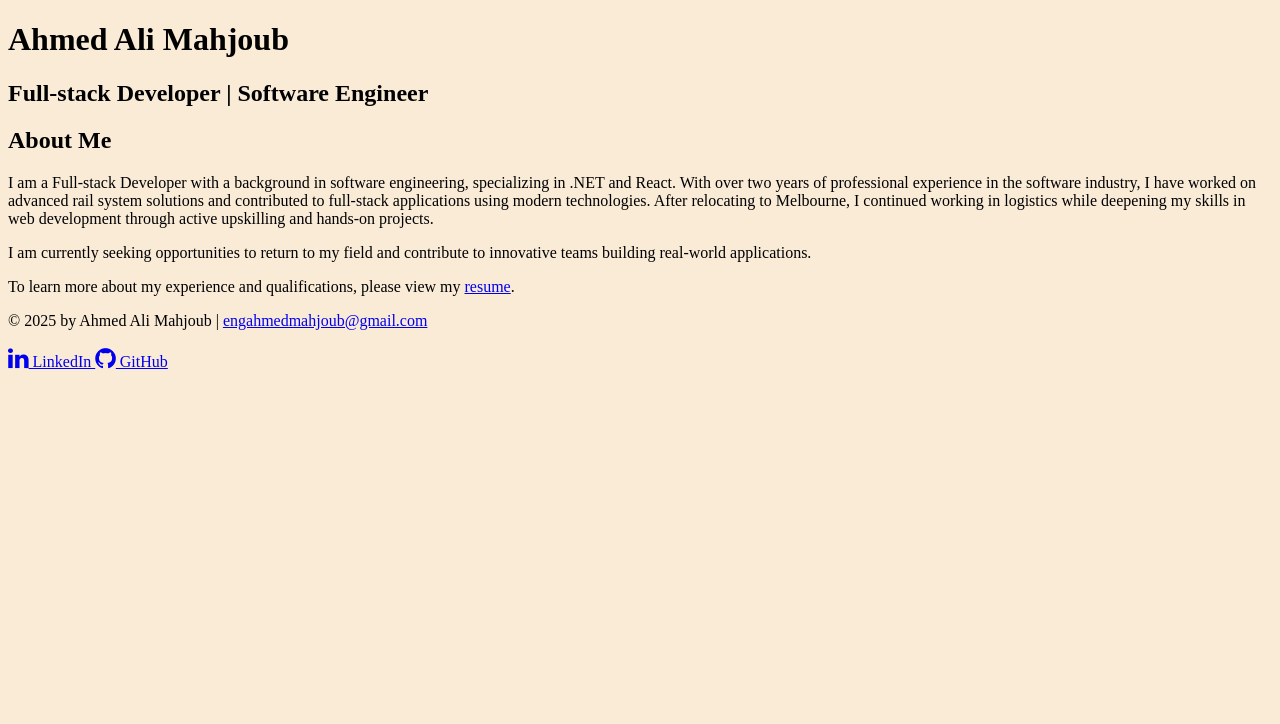
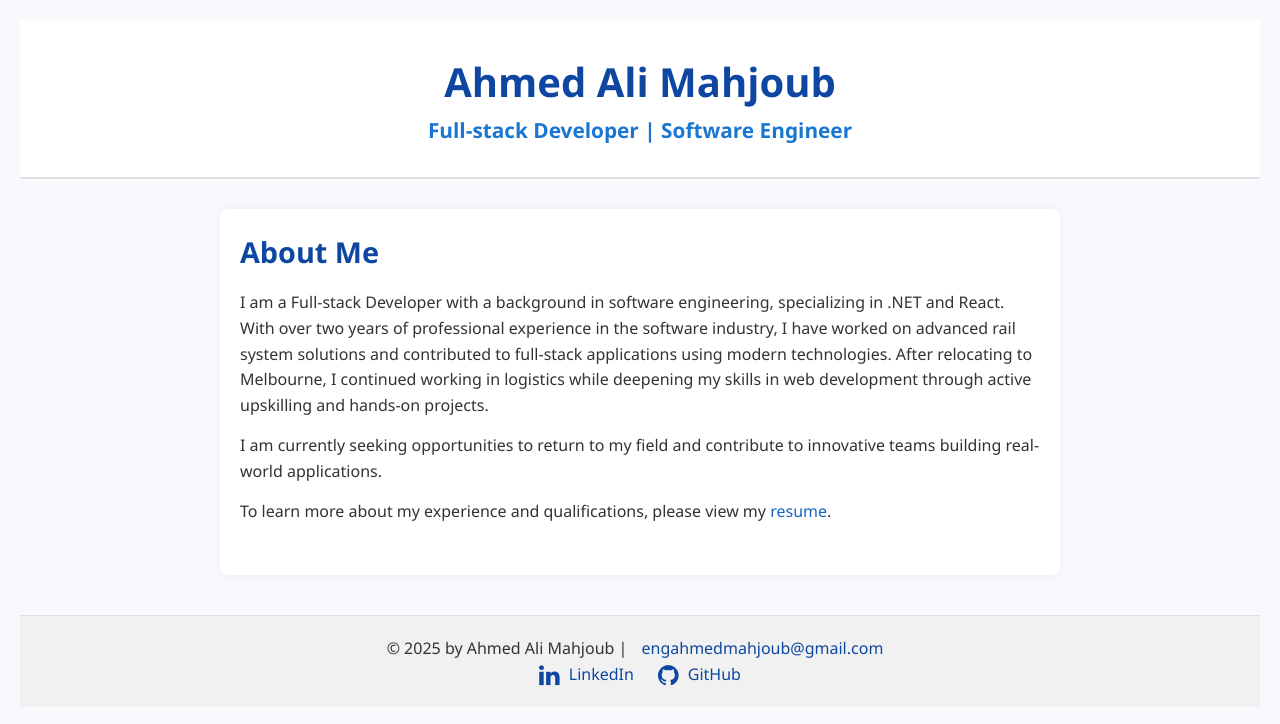
Before and after one commit to EngAhmedMahjoub/portofilio, a plain HTML site: page index.html in a window 1280 px wide. Drawn offline with Linux system fonts and the light colour scheme.

Commit message:
create a styling template for both  webpages

```diff
--- a/css/styles.css
+++ b/css/styles.css
@@ -1,3 +1,80 @@
-body {
-    background: antiquewhite;
-}
+/* Reset some default styles */
+body, h1, h2, p, ul {
+    margin: 0;
+    padding: 0;
+    font-family: 'Segoe UI', Tahoma, Geneva, Verdana, sans-serif;
+  }
+
+  body {
+    background-color: #f7f9fc;
+    color: #333;
+    line-height: 1.6;
+    padding: 20px;
+  }
+
+  header {
+    text-align: center;
+    padding: 30px 0;
+    background-color: #ffffff;
+    border-bottom: 2px solid #e0e0e0;
+  }
+
+  header h1 {
+    font-size: 2.5em;
+    color: #0d47a1;
+  }
+
+  header h2 {
+    font-size: 1.3em;
+    color: #1976d2;
+  }
+
+  main {
+    max-width: 800px;
+    margin: 30px auto;
+    padding: 20px;
+    background-color: #ffffff;
+    border-radius: 8px;
+    box-shadow: 0 0 10px rgba(0, 0, 0, 0.05);
+  }
+
+  main section {
+    margin-bottom: 30px;
+  }
+
+  main h2 {
+    color: #0d47a1;
+    margin-bottom: 15px;
+    font-size: 1.8em;
+  }
+
+  main p {
+    margin-bottom: 15px;
+  }
+
+  a {
+    color: #1565c0;
+    text-decoration: none;
+  }
+
+  a:hover {
+    text-decoration: underline;
+  }
+
+  footer {
+    text-align: center;
+    padding: 20px 0;
+    background-color: #f1f1f1;
+    border-top: 1px solid #e0e0e0;
+    margin-top: 40px;
+  }
+
+  footer a {
+    margin: 0 10px;
+    color: #0d47a1;
+  }
+
+  footer i {
+    margin-right: 5px;
+    vertical-align: middle;
+  }
```
